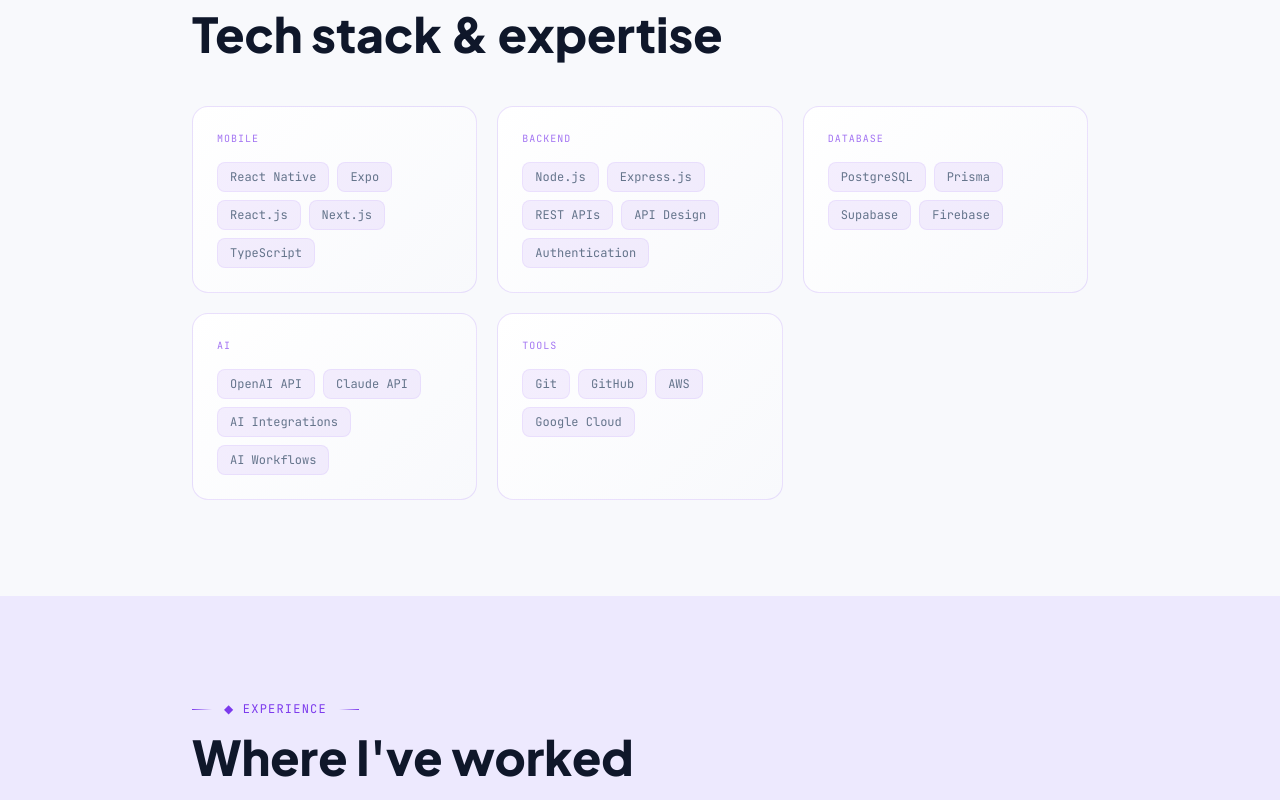
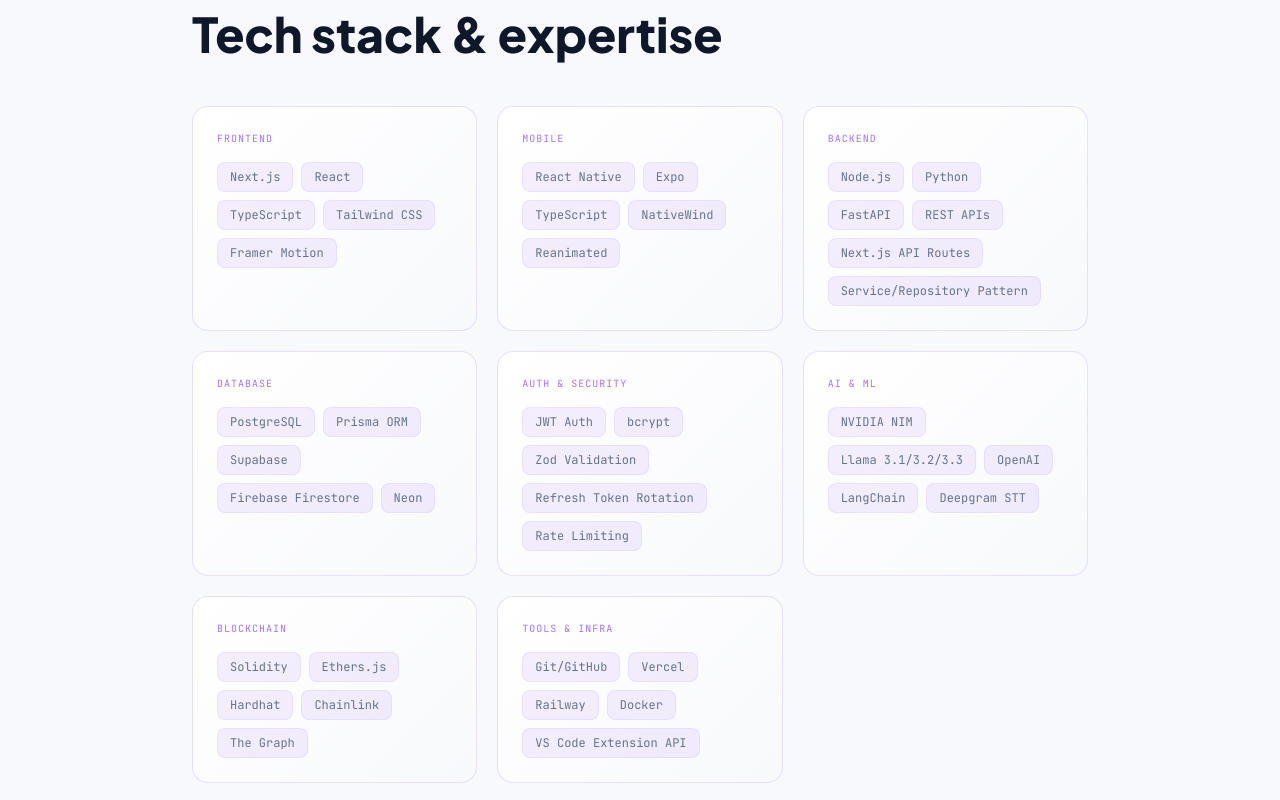
Before and after one commit to adiiaot/Aot-network-portfolio, a Next.js app: page /about in a window 1280 px wide. Shown: the part 1320-2120 px from the top of the page. Built offline with nearby package versions, Linux system fonts and the light colour scheme.

Commit message:
feat: update About page tech stack to match actual project technologies

```diff
--- a/src/app/about/page.tsx
+++ b/src/app/about/page.tsx
@@ -29,24 +29,36 @@
 
   const SKILLS = [
     {
+      category: "Frontend",
+      items: ["Next.js", "React", "TypeScript", "Tailwind CSS", "Framer Motion"],
+    },
+    {
       category: "Mobile",
-      items: ["React Native", "Expo", "React.js", "Next.js", "TypeScript"],
+      items: ["React Native", "Expo", "TypeScript", "NativeWind", "Reanimated"],
     },
     {
       category: "Backend",
-      items: ["Node.js", "Express.js", "REST APIs", "API Design", "Authentication"],
+      items: ["Node.js", "Python", "FastAPI", "REST APIs", "Next.js API Routes", "Service/Repository Pattern"],
     },
     {
       category: "Database",
-      items: ["PostgreSQL", "Prisma", "Supabase", "Firebase"],
+      items: ["PostgreSQL", "Prisma ORM", "Supabase", "Firebase Firestore", "Neon"],
     },
     {
-      category: "AI",
-      items: ["OpenAI API", "Claude API", "AI Integrations", "AI Workflows"],
+      category: "Auth & Security",
+      items: ["JWT Auth", "bcrypt", "Zod Validation", "Refresh Token Rotation", "Rate Limiting"],
     },
     {
-      category: "Tools",
-      items: ["Git", "GitHub", "AWS", "Google Cloud"],
+      category: "AI & ML",
+      items: ["NVIDIA NIM", "Llama 3.1/3.2/3.3", "OpenAI", "LangChain", "Deepgram STT"],
+    },
+    {
+      category: "Blockchain",
+      items: ["Solidity", "Ethers.js", "Hardhat", "Chainlink", "The Graph"],
+    },
+    {
+      category: "Tools & Infra",
+      items: ["Git/GitHub", "Vercel", "Railway", "Docker", "VS Code Extension API"],
     },
   ];
 
```
